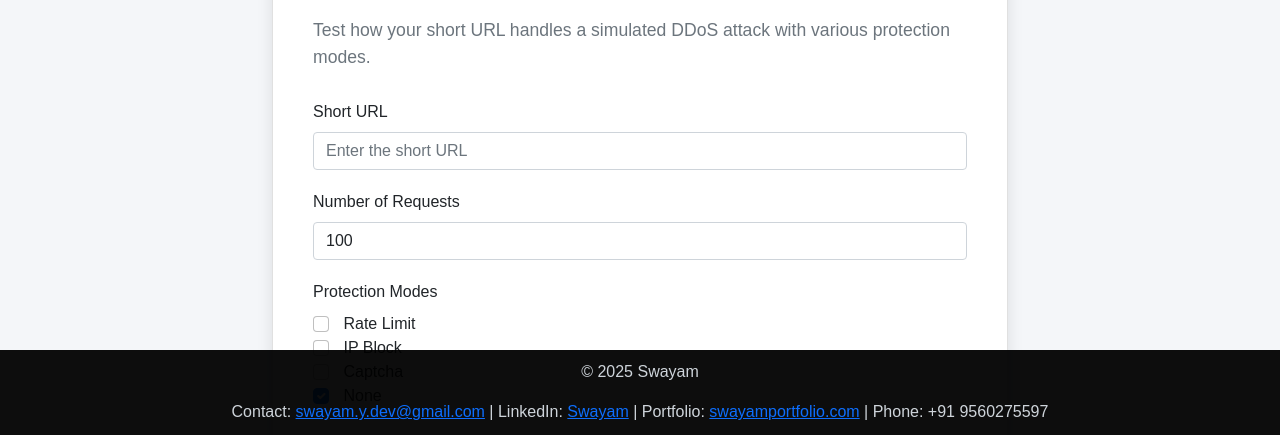
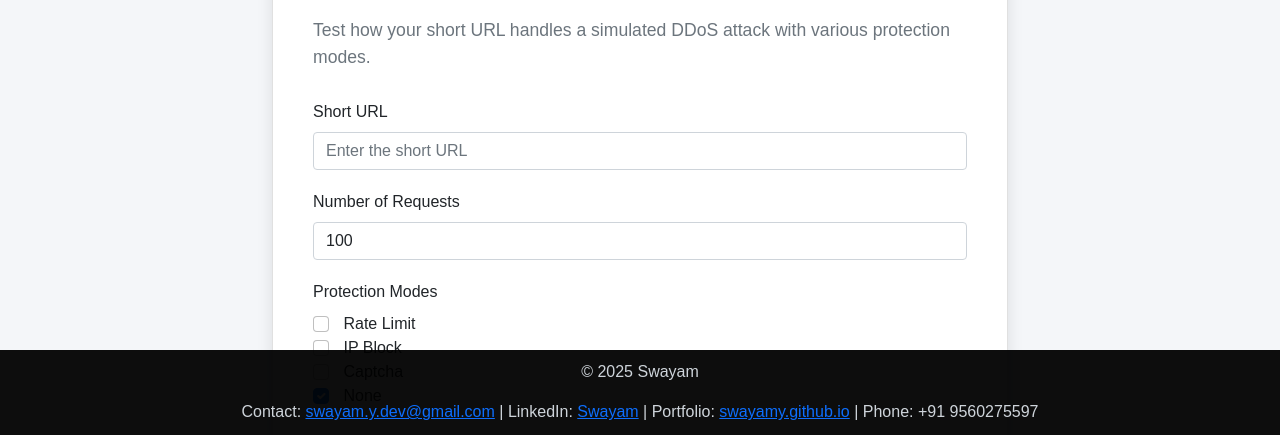
Before and after one commit to SwayamY/ForgeLink-frontend, a plain HTML site: page ddos.html in a window 1280 px wide. Shown: the part 350-785 px from the top of the page. Drawn offline with nearby package versions, Linux system fonts and the light colour scheme.

Commit message:
chore: corrected portfolio link name

```diff
--- a/ddos.html
+++ b/ddos.html
@@ -259,7 +259,7 @@
     <p>
       Contact: <a href="mailto:swayam.y.dev@gmail.com">swayam.y.dev@gmail.com</a> |
       LinkedIn: <a href="https://www.linkedin.com/in/swayam-yadav-50b741283/" target="_blank">Swayam</a> |
-      Portfolio: <a href="https://swayamy.github.io/" target="_blank">swayamportfolio.com</a> |
+      Portfolio: <a href="https://swayamy.github.io/" target="_blank">swayamy.github.io</a> |
       Phone: +91 9560275597
     </p>
   </footer>
```
Also changed, not shown: intro.html (+1 -1 lines), main.html (+1 -1 lines), urls.html (+1 -1 lines), 1 other file.
